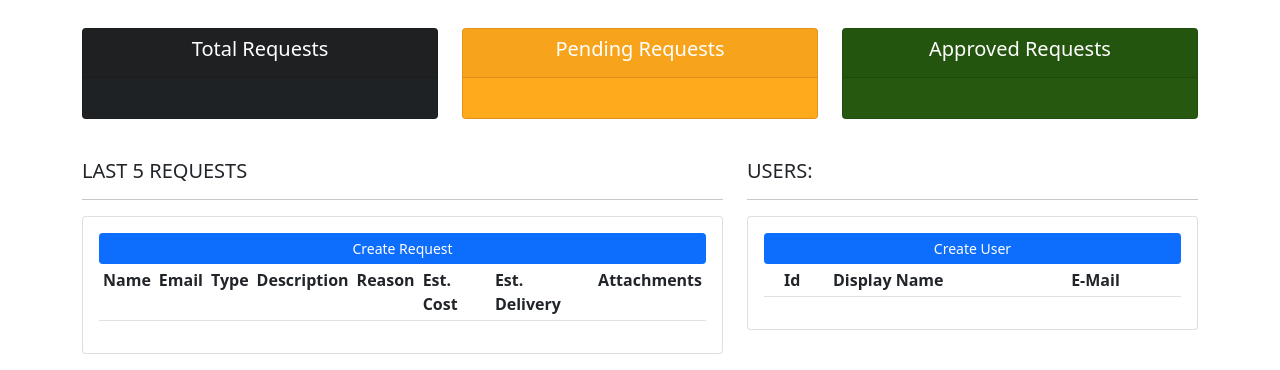
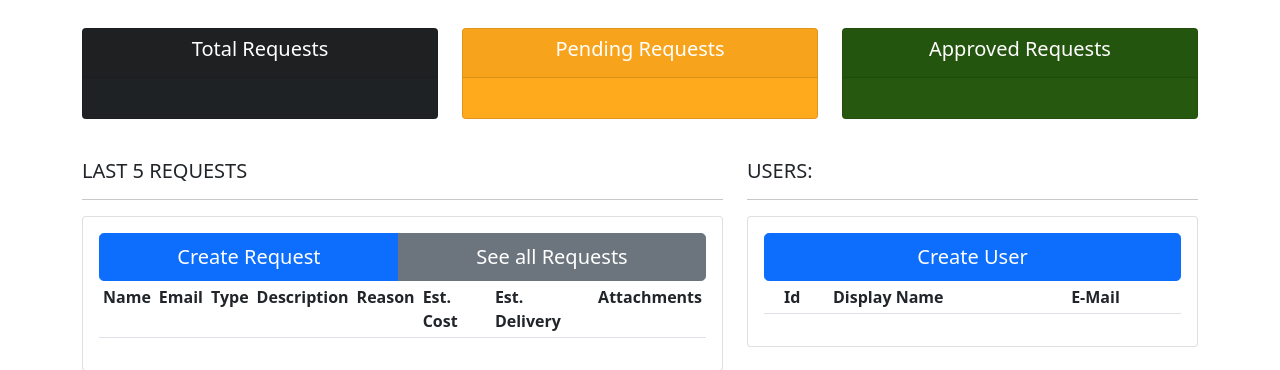
Before and after one commit to scriptogre/django-requests-web-app, a Django app: template purchase_requests/templates/requestform/dashboard.html in a window 1280 px wide. Shown: the part 56-426 px from the top of the page. Run offline with Django 3.2, Linux system fonts and the light colour scheme; the template is opened without the code that fills it, so the values that code supplies are empty; parts of the project's set-up code (start-up, migrations or seed data) failed here and were passed over; some libraries are stand-ins or nearby versions.

Commit message:
Add button to dashboard which will lead to All Requests

```diff
--- a/purchase_requests/templates/requestform/dashboard.html
+++ b/purchase_requests/templates/requestform/dashboard.html
@@ -15,7 +15,10 @@
       <h5>LAST 5 REQUESTS</h5>
       <hr>
       <div class="card card-body">
-        <a class="btn btn-primary  btn-sm btn-block" href="{% url 'requests:add' %}">Create Request</a>
+        <div class="btn-group btn-group-justified">
+          <a class="btn btn-primary btn-lg" href="{% url 'requests:add' %}">Create Request</a>
+          <a class="btn btn-secondary btn-lg" href="{% url 'requests:list' %}">See all Requests</a>
+        </div>
         <table class="table table-sm">
           <tr>
             {# TODO: List model fields by iterating using view context #}
@@ -36,7 +39,7 @@
       <h5>USERS:</h5>
       <hr>
       <div class="card card-body">
-        <a class="btn btn-primary  btn-sm btn-block" href="">Create User</a>
+        <a class="btn btn-primary  btn-lg btn-block" href="">Create User</a>
         <table class="table table-sm">
           <tr>
             <th></th>
```
